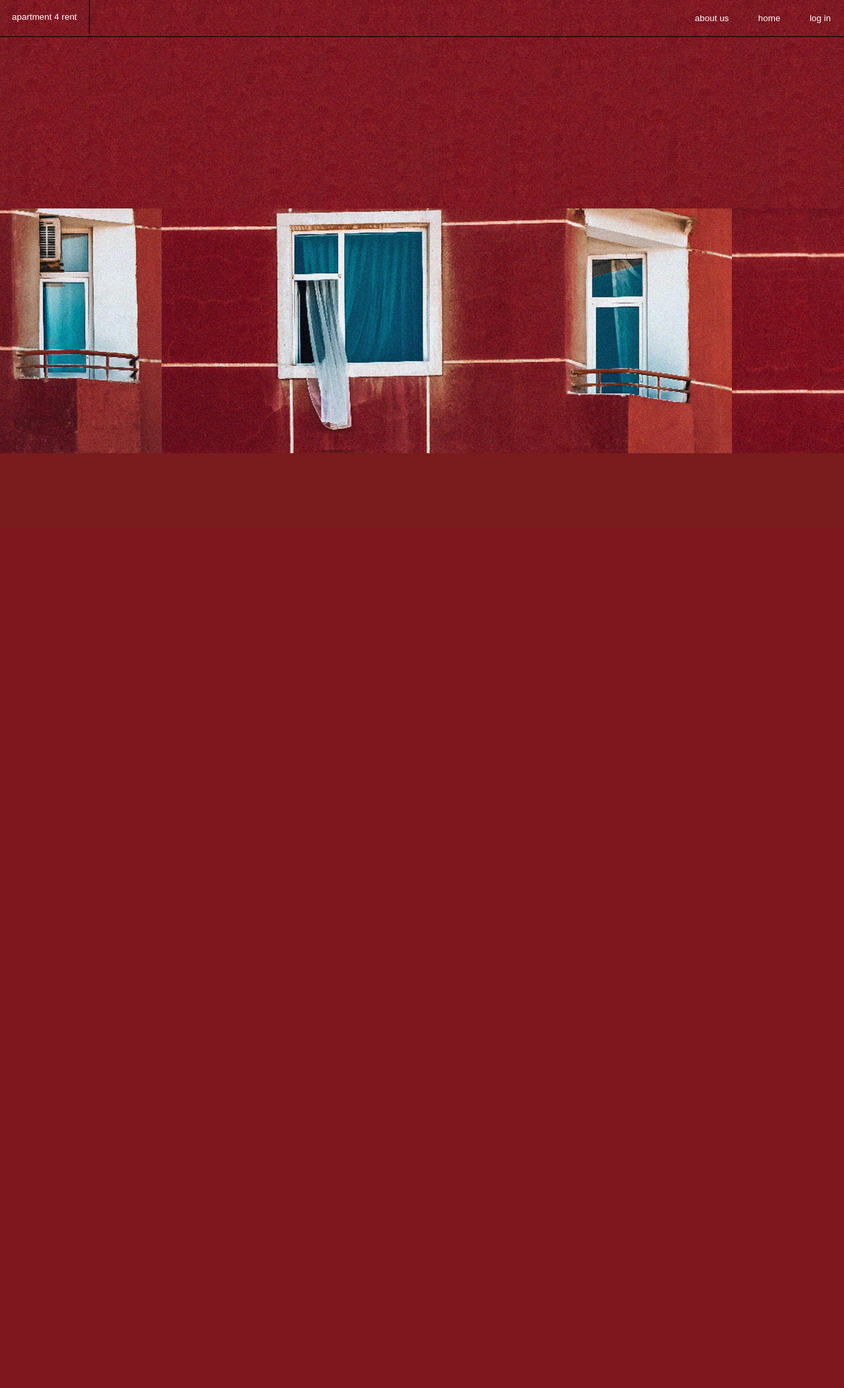
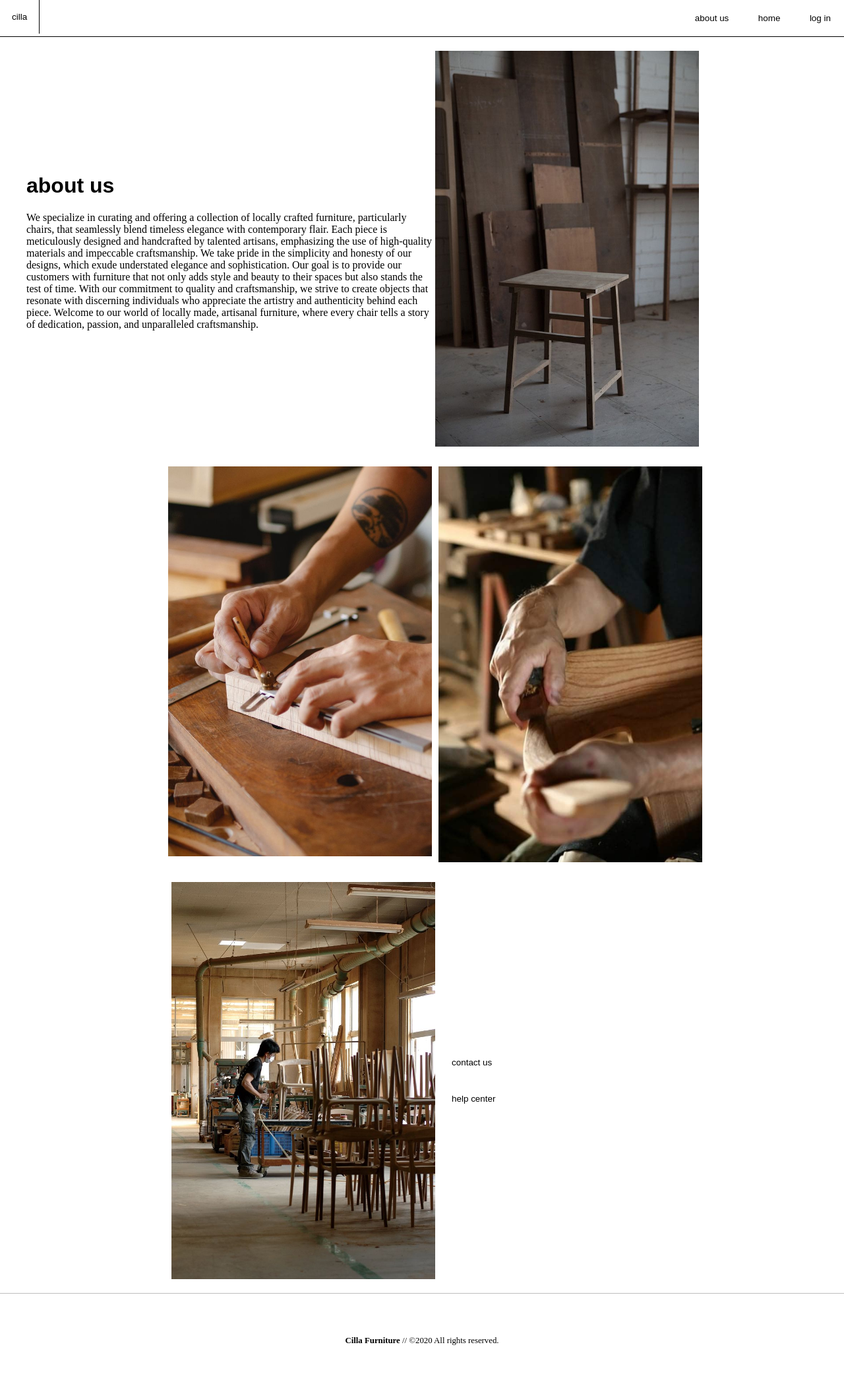
Before and after one commit to tokwalover666/finalWebDesign, a PHP site: page /aboutUs.html in a window 1280 px wide. Shown: the whole page at 66% size. Before the commit the page ends 687 px from the top, so only its background shows below. Run offline with PHP 8.4, Linux system fonts and the light colour scheme; some web fonts are replaced.

Commit message:
login page and about us

```diff
--- a/aboutUs.html
+++ b/aboutUs.html
@@ -3,7 +3,7 @@
 <head>
     <meta charset="UTF-8">
     <meta name="viewport" content="width=device-width, initial-scale=1.0">
-    <title>apartment4rent</title>
+    <title>cilla</title>
     <link rel="stylesheet" href="style.css">
     <link href="https://fonts.cdnfonts.com/css/tt-ramillas-trl" rel="stylesheet">
     <style>
@@ -15,7 +15,7 @@
     <nav>
         <div class="header">
             <div class="logo">
-            apartment 4 rent
+            cilla
             </div>
             <div class="menu">
             <a href="aboutUs.html" class="link">
@@ -34,5 +34,66 @@
         </div>
     </nav>
 
+    <div class="aboutUs">
+        <ul>
+            <li class="col">
+                <div class="contentAboutUs">
+                    <h1>about us</h1>
+                    <p>
+                    We specialize in curating and offering a collection of locally crafted furniture, particularly chairs, that seamlessly blend timeless elegance with contemporary flair. Each piece is meticulously designed and handcrafted by talented artisans, emphasizing the use of high-quality materials and impeccable craftsmanship. We take pride in the simplicity and honesty of our designs, which exude understated elegance and sophistication. Our goal is to provide our customers with furniture that not only adds style and beauty to their spaces but also stands the test of time. With our commitment to quality and craftsmanship, we strive to create objects that resonate with discerning individuals who appreciate the artistry and authenticity behind each piece. Welcome to our world of locally made, artisanal furniture, where every chair tells a story of dedication, passion, and unparalleled craftsmanship.
+                    </p>
+                </div>
+
+            </li>
+            <li class="colImage">
+                <div class="imageContainer">
+                    <img src="assets/content1.jpg" alt="">
+                </div>
+
+            </li>
+        </ul>
+        <ul>
+            <li class="colImage2">
+                <div class="imageContainer" id="imageContainer2">
+                    <img src="assets/content2.jpg" alt="">
+                </div>
+
+            </li>
+            <li class="colImage3">
+                <div class="imageContainer">
+                    <img src="assets/content3.jpg" alt="">
+                </div>
+
+            </li>
+
+        </ul>
+        <ul>
+            <li class="colImage4">
+                <div class="imageContainer" id="imageContainer2">
+                    <img src="assets/content4.jpg" alt="">
+                </div>
+
+            </li>
+            <li class="col">
+                <div class="content">
+                    <a href="#" class="link">
+                        <div class="title">contact us</div>
+                        <div class="bar"></div>
+                    </a><br>
+                    <a href="#" class="link">
+                        <div class="title">help center</div>
+                        <div class="bar"></div>
+                    </a>
+                </div>
+            </li>
+
+        </ul>
+    </div>
+
+    <footer class="footer">
+        <div class="footer__container">
+            <span><data>Cilla Furniture</data> // ©2020 All rights reserved.</span>
+        </div>
+    </footer>
 </body>
 </html>
--- a/style.css
+++ b/style.css
@@ -1,10 +1,45 @@
 
+@media only screen and (max-width: 692px){
+    ul {
+        display: block; /* Change the display property to stack list items vertically */
+        flex-wrap: wrap;
+        justify-content: center;
+        flex-direction: column;
+        align-items: center;
+
+    }
+
+    li {
+        display: block; /* Change the display property to stack list items vertically */
+        margin: 0px; /* Remove any left margin */
+        width: 100%;
+    }
+    .contentAboutUs{
+        margin: 20px;
+        padding-left: 50px;
+        padding-right: 50px;
+    }
+
+    .colImage img,
+    .colImage2 img, .colImage3 img, .colImage4 img {
+        min-width: 360px;
+    }
+    .col {
+        width: 100%; /* Make the column width 100% to take up the full width */
+        margin-left: 0px; /* Remove any left margin */
+    }
+
+    .imageContainer {
+        width: 100%; /* Make the image container width 100% to take up the full width */
+    }
+    #imageContainer2 {
+        float: none;
+    }
+}
     body {
 
         margin: 0;
         padding: 0;
-        background-color: #7a1b1e;
-        background-image: url(assets/background.jpg);
         background-repeat: no-repeat;
         background-size: 100%;
 
@@ -41,7 +76,7 @@
         .bar {
         width: 100%;
         display: inline-block;
-        border-bottom: 5px solid rgb(255, 255, 255);
+        border-bottom: 5px solid rgb(0, 0, 0);
         position: absolute;
         bottom: 0;
         left: 0;
@@ -59,7 +94,7 @@
 
 
     h1, h2, .header, .link{
-        color: #ffffff;
+        color: #000000;
 
         font-family: 'TT Ramillas Trl', sans-serif;
     }
@@ -67,7 +102,93 @@
         font-weight: 200;
         font-size: 1vw;
     }
-    h1 {
-        font-size: 3vw ;
-        font-weight: 400;
+
+    ul{
+        display: flex;
+        width: 100%;
+        position: relative;
+        box-sizing: border-box;
     }
+    li{
+        display: table-cell ;
+        width: 50%;
+        margin: 5px;
+    }
+
+    .contentAboutUs{
+
+    }
+    .col{
+        margin: auto;
+        float: right;
+    }
+    .imageContainer{
+        width: 100%;
+
+    }
+    #imageContainer2{
+        float: right;
+
+    }
+    .colImage2 img, .colImage4 img{
+        float: inherit;
+        max-width: 100%; /* Set the maximum width to 100% */
+        height: auto; /* Adjust height based on content */
+    }
+    .colImage img,
+    .colImage2 img, .colImage3 img, .colImage4 img {
+        width: 400px;
+    max-width: 100%; /* Set the maximum width to 100% */
+    height: auto; /* Adjust height based on content */
+}
+    .animation {
+        animation-duration: 1.3s;
+        animation-fill-mode: both;
+    }
+
+    @keyframes fadeInUp {
+        from {
+            opacity: 0;
+            transform: translate3d(0, 25%, 0);
+        }
+
+        to {
+            opacity: 1;
+            transform: translate3d(0, 0, 0);
+        }
+    }
+
+    .fadeInUp {
+        animation-name: fadeInUp;
+    }
+
+    .footer{
+        width: 100%;
+        position: relative;
+        padding-top: 4em;
+        padding-bottom: 4em;
+        border-top: 1px solid rgb(189, 189, 189);
+        background-color: white;
+    }
+
+    .footer__container{
+
+        width: calc(100% - 16.66666%);
+        margin: 0 auto;
+        padding-left: 8.33333%;
+        padding-right: 8.33333%;
+        position: relative;
+        text-align: center;
+
+        span{
+            font-size: 0.8rem;
+            display: block;
+            position: relative;
+
+            data{
+                font-size: 0.8rem;
+                font-weight: 700;
+                position: relative;
+            }
+        }
+    }
```
Also changed, not shown: home.html (+2 -13 lines), logInReg.html (+27 -4 lines), loginRegister.css (added, +108 -0 lines), main.js (added, +11 -0 lines), assets/background.jpg (deleted), assets/content1.jpg (added), assets/content2.jpg (added), assets/content3.jpg (added), assets/content4.jpg (added), assets/homeBackground.jpg (deleted), assets/nav bar.jpg (deleted), rentcubao.html (deleted).
